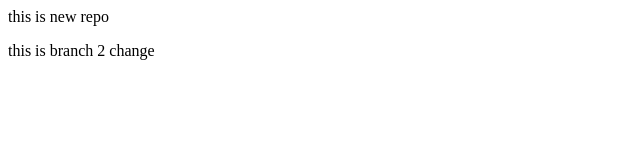
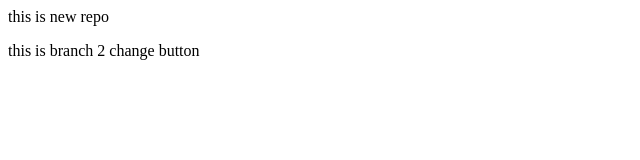
Before and after one commit to VirajShinkar007/localrepo, a plain HTML site: page index.html in a window 1280 px wide. Shown: the full height of the page, 0-640 px from the left. Drawn offline with Linux system fonts and the light colour scheme.

```diff
--- a/index.html
+++ b/index.html
@@ -1,3 +1,3 @@
 <p>this is new repo</p>
 
-<p>this is branch 2 change</p>
+<p>this is branch 2 change button</p>
```
